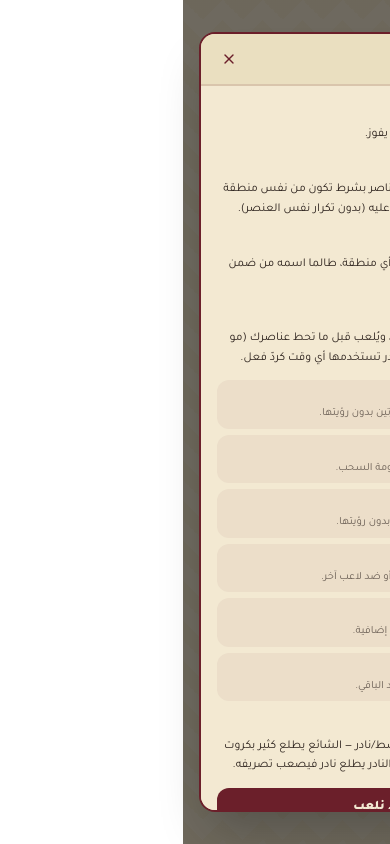
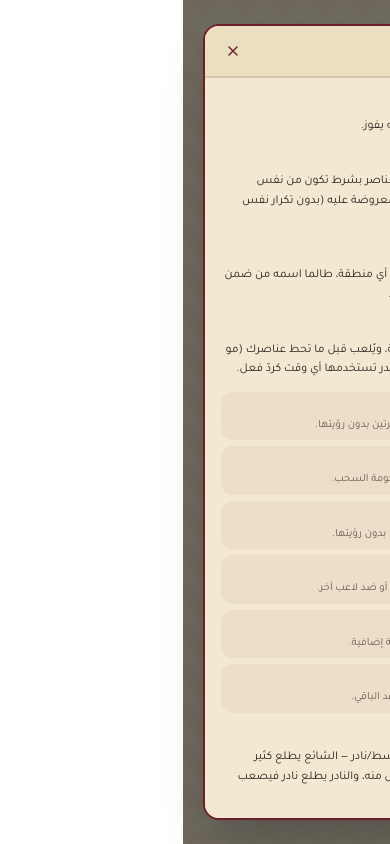
Before and after one commit to Mo438-dev/hilla-online-game, a Next.js app: page / in a window 390 px wide. Both pictures are taken after a click on the button "كيف ألعب؟". Built offline with nearby package versions, Linux system fonts and the light colour scheme; a web font is replaced by a local one.

Commit message:
Adjust rules modal mobile spacing

```diff
--- a/app/HillaGame.tsx
+++ b/app/HillaGame.tsx
@@ -2721,8 +2721,27 @@ function HowToPlay({ onClose, bigText }) {
     </div>
   );
   return (
-    <div dir="rtl" className="fixed inset-0 z-[10000] flex items-center justify-center p-4" style={{ background: "rgba(0,0,0,0.55)", "--tsz": bigText ? 1.18 : 1 }}>
-      <div className="w-full max-w-md rounded-2xl border-2 shadow-2xl flex flex-col overflow-hidden" style={{ background: CREAM, borderColor: MAROON, fontFamily: "Tajawal", maxHeight: "calc(100% - 2rem)" }}>
+    <div
+      dir="rtl"
+      className="fixed inset-0 z-[10000] flex items-center justify-center"
+      style={{
+        background: "rgba(0,0,0,0.55)",
+        "--tsz": bigText ? 1.18 : 1,
+        paddingTop: "calc(env(safe-area-inset-top, 0px) + 1.5rem)",
+        paddingRight: "max(1.25rem, calc(env(safe-area-inset-right, 0px) + 1rem))",
+        paddingBottom: "calc(env(safe-area-inset-bottom, 0px) + 1.5rem)",
+        paddingLeft: "max(1.25rem, calc(env(safe-area-inset-left, 0px) + 1rem))",
+      }}
+    >
+      <div
+        className="w-full max-w-md rounded-2xl border-2 shadow-2xl flex flex-col overflow-hidden"
+        style={{
+          background: CREAM,
+          borderColor: MAROON,
+          fontFamily: "Tajawal",
+          maxHeight: "100%",
+        }}
+      >
         <div className="flex items-center justify-between px-4 py-3 border-b-2 flex-shrink-0" style={{ background: CREAM2, borderColor: `${MAROON}22` }}>
           <div className="tsz-17 font-black" style={{ color: MAROON, fontFamily: "Aref Ruqaa" }}>
             وش قوانين حُلّة؟
```
